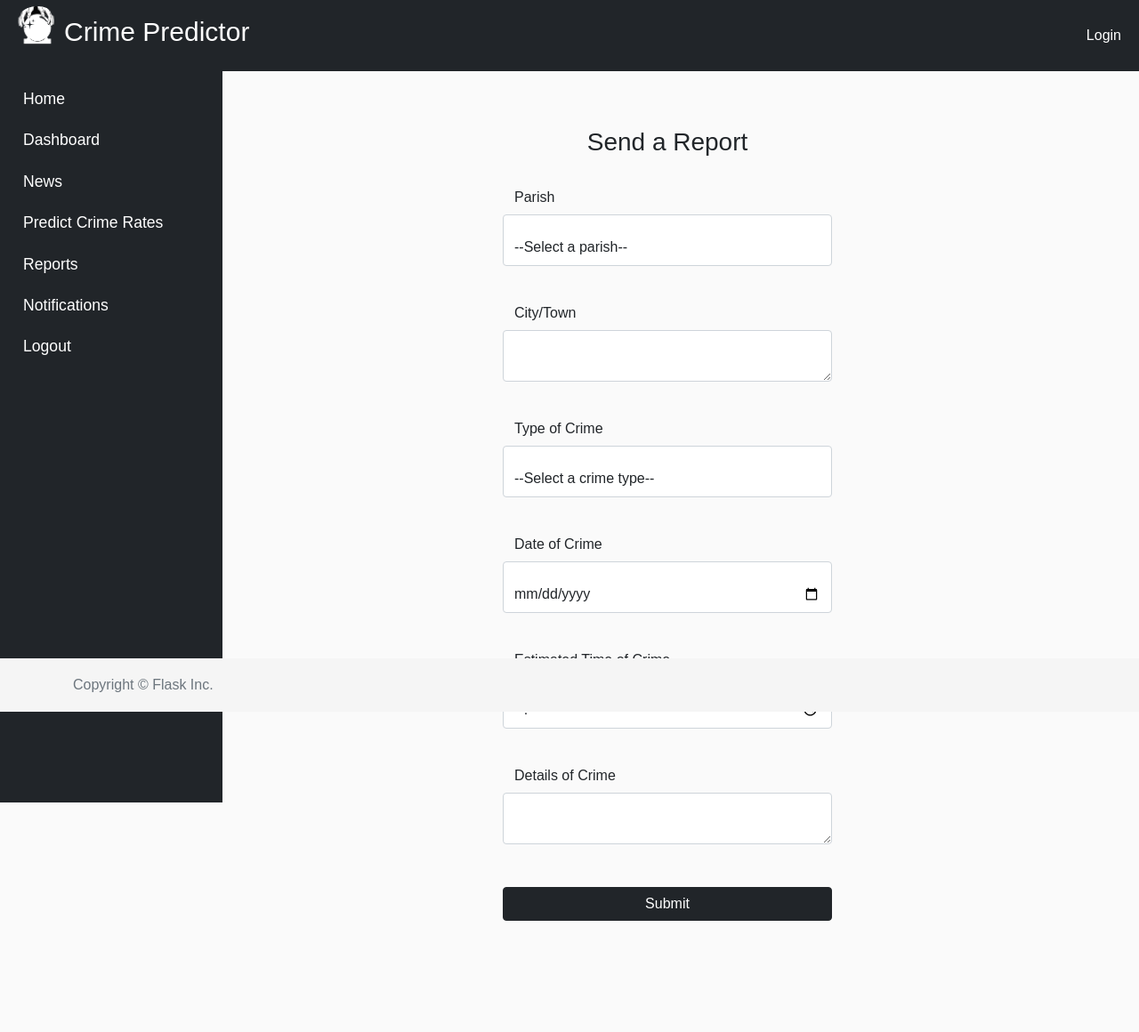
After one commit to SabrinaGraham/predictors, a Flask app: page /report in a window 1280 px wide. The commit adds this page. Shown: the whole page at 89% size. Run offline with Flask 2, Linux system fonts and the light colour scheme; some libraries are stand-ins or nearby versions.

Commit message:
Updated Code

```diff
--- a/app/forms.py
+++ b/app/forms.py
@@ -1,8 +1,8 @@
 from flask_wtf import FlaskForm
-from wtforms import StringField, PasswordField, BooleanField, SelectField, SubmitField
+from wtforms import StringField, PasswordField, BooleanField, SelectField, SubmitField, TextAreaField, DateField, TimeField
 from wtforms.validators import DataRequired, InputRequired, ValidationError
 import phonenumbers
-from flask_bootstrap import Bootstrap
+#from flask_bootstrap import Bootstrap
 
 parishlst=["--Select a parish--","Kingston","St.Andrew","Portland", "St.Thomas","St.Catherine", "St.Mary", "St.Ann", "Manchester", "Clarendon", "Hanover", "Westmoreland", "St.James", "Trelawny", "St.Elizabeth"]
 monthlst=["--Select a month--","January", "February", "March", "April", "May", "June", "July", "August", "September", "October", "November", "December"]
@@ -18,14 +18,23 @@ class PredictForm(FlaskForm):
     month= SelectField('Month', validators=[DataRequired()], choices=monthlst)
     crime= SelectField('Type of Crime', validators=[DataRequired()], choices=crimelst)
 
-class PhoneForm(FlaskForm):
-    phone = StringField('Phone', validators=[DataRequired()])
-    submit = SubmitField('Submit')
+#class PhoneForm(FlaskForm):
+#    phone = StringField('Phone', validators=[DataRequired()])
+#    submit = SubmitField('Submit')
 
-    def validate_phone(self, phone):
-        try:
-            p = phonenumbers.parse(phone.data)
-            if not phonenumbers.is_valid_number(p):
-                raise ValueError()
-        except (phonenumbers.phonenumberutil.NumberParseException, ValueError):
-            raise ValidationError('Invalid phone number')
+#    def validate_phone(self, phone):
+#        try:
+#            p = phonenumbers.parse(phone.data)
+#            if not phonenumbers.is_valid_number(p):
+#                raise ValueError()
+#        except (phonenumbers.phonenumberutil.NumberParseException, ValueError):
+#            raise ValidationError('Invalid phone number')
+
+
+class ReportForm(FlaskForm):
+    division = SelectField('Parish', validators=[DataRequired()], choices=parishlst)
+    city = TextAreaField('City/Town', validators=[DataRequired()])
+    crime = SelectField('Type of Crime', validators=[DataRequired()], choices=crimelst)
+    date = DateField('Date of Crime', validators=[DataRequired()])
+    time = TimeField('Estimated Time of Crime', validators=[DataRequired()])
+    details = TextAreaField('Details of Crime', validators=[DataRequired()])
--- a/app/templates/dashboard.html
+++ b/app/templates/dashboard.html
@@ -15,7 +15,7 @@
                 <a class="nav-link" href="{{ url_for('predict') }}">Predict Crime Rates</a>
             </li>
             <li>
-                <a class="nav-link" href="{{ url_for('home') }}">Reports</a>
+                <a class="nav-link" href="{{ url_for('report') }}">Reports</a>
             </li>
             <li>
                 <a class="nav-link" href="{{ url_for('home') }}">Notifications</a>
--- /dev/null
+++ b/app/templates/report.html
@@ -0,0 +1,56 @@
+{% extends "base.html" %}
+
+{% block main %}
+  <div class="login-form text-center">
+    <h2 class="h3 mb-3 fw-normal">Send a Report</h2>
+    {% include 'flash_messages.html' %}
+    <form action="{{ url_for('report', next=request.args.get('next')) }}" method="post">
+      {{ form.csrf_token }}
+      <div class="form-floating">
+        {{ form.division.label }}
+        <br><br>
+        {{ form.division(class='form-control', placeholder="Select the location") }}
+      </div>
+
+      <br>
+      <div class="form-floating">
+        {{ form.city.label }}
+        <br><br>
+        {{ form.city(class='form-control', placeholder="Enter the city/town") }}
+      </div>
+
+      <br>
+      <div class="form-floating">
+        {{ form.crime.label }}
+        <br><br>
+        {{ form.crime(class='form-control', placeholder="Select the type of crime") }}
+      </div>
+
+      <br>
+      <div class="form-floating">
+        {{ form.date.label }}
+        <br><br>
+        {{ form.date(class='form-control', placeholder="Select the date") }}
+      </div>
+
+      <br>
+      <div class="form-floating">
+        {{ form.time.label }}
+        <br><br>
+        {{ form.time(class='form-control', placeholder="Enter the estimate time of the crime") }}
+      </div>
+
+      <br>
+      <div class="form-floating">
+        {{ form.details.label }}
+        <br><br>
+        {{ form.details(class='form-control', placeholder="Enter the details of the crime") }}
+      </div>
+
+
+
+      <br><br>
+      <button type="submit" name="submit" class="w-100 btn btn-dark btn-block">Submit</button>
+    </form>
+  </div>
+{% endblock %}
--- a/app/views.py
+++ b/app/views.py
@@ -9,7 +9,7 @@ from __future__ import division
 from app import app, db, login_manager
 from flask import render_template, request, redirect, url_for, flash, session
 from flask_login import login_user, logout_user, current_user, login_required
-from app.forms import LoginForm, PredictForm, PhoneForm
+from app.forms import LoginForm, PredictForm, ReportForm
 from app.models import UserProfile
 from werkzeug.security import check_password_hash
 
@@ -200,5 +200,12 @@ def page_not_found(error):
     return render_template('404.html'), 404
 
 
+@app.route('/report',methods=['GET','POST'])
+def report():
+    """Initialization of report form."""
+    form = ReportForm()
+    return render_template('report.html', form=form)
+
+
 if __name__ == '__main__':
     app.run(debug=True, host="0.0.0.0", port="8080")
```
